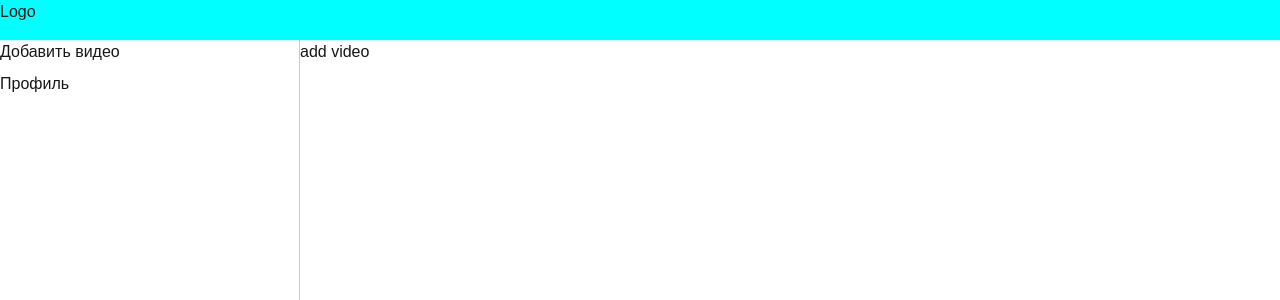
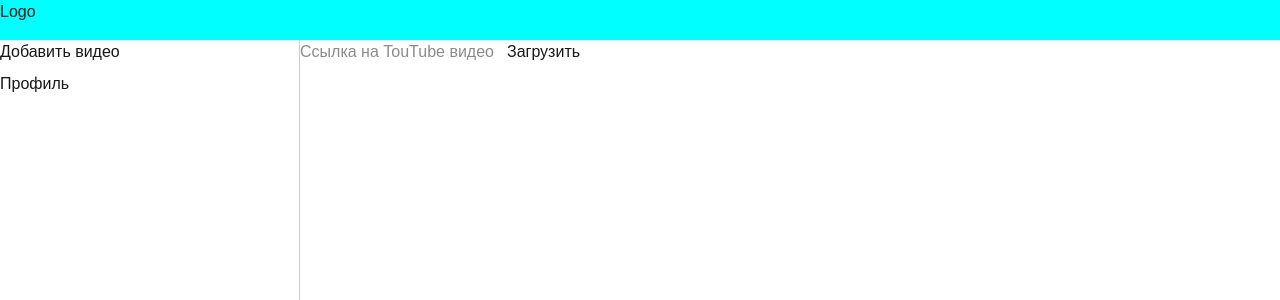
Before and after one commit to Klapatun/youtube-clone, a Next.js app: page /editor/addVideo in a window 1280 px wide. Shown: the top 300 px of the page. Built offline with nearby package versions, Linux system fonts and the light colour scheme.

Commit message:
Добавил парсер, выделил в отдельный клиентский компонент

```diff
--- a/app/editor/addVideo/page.tsx
+++ b/app/editor/addVideo/page.tsx
@@ -1,7 +1,9 @@
-export {addVideoMetadata as metadata} from '../../../src/app/metadatas';
+import { AddVideoPage } from '@/src/pages/AddVideoPage';
+
+export {addVideoMetadata as metadata} from '@/src/app/metadatas';
 
 export default function AddVideo() {
   return (
-    <div>add video</div>
+      <AddVideoPage />
   );
 }
--- /dev/null
+++ b/src/pages/AddVideoPage/AddVideoPage.tsx
@@ -0,0 +1,44 @@
+'use client'
+
+import { youtubeParser } from "@/src/shared/libs/url-parsers";
+import { useState } from "react";
+
+export const AddVideoPage = () => {
+  const [videoId, setVideoId] = useState('');
+
+    return (
+      <div>
+        <form onSubmit={(e) => {
+            e.preventDefault();
+
+            const anyE = e as any;
+            const url = anyE.target.elements[0].value;
+            if(!url) {
+              return;
+            }
+
+            const data = youtubeParser(url as string);
+            if(data?.id) {
+                setVideoId(data.id);
+            }
+        }}>
+          <input type='text' placeholder='Ссылка на TouTube видео' />
+          <button>Загрузить</button>
+        </form>
+        {videoId && (
+          <iframe
+            width="560"
+            height="315"
+            src={`https://www.youtube.com/embed/${videoId}`}
+            title="YouTube video player"
+            frameBorder="0"
+            allow="accelerometer; autoplay; clipboard-write; encrypted-media; gyroscope; picture-in-picture; web-share"
+            referrerPolicy="strict-origin-when-cross-origin"
+            allowFullScreen
+          >
+          </iframe>
+        )}
+
+      </div>
+    )
+}
--- /dev/null
+++ b/src/pages/AddVideoPage/index.ts
@@ -0,0 +1 @@
+export {AddVideoPage} from './AddVideoPage';
--- /dev/null
+++ b/src/shared/libs/url-parsers/index.ts
@@ -0,0 +1 @@
+export {youtubeParser} from './youtubeParser';
--- /dev/null
+++ b/src/shared/libs/url-parsers/youtubeParser.ts
@@ -0,0 +1,98 @@
+interface YouTubeLinkInfo {
+  id: string;
+  type: 'video' | 'short' | 'playlist' | 'channel' | 'unknown';
+  url: string;
+}
+
+/**
+ * Парсит YouTube ссылку и извлекает из неё информацию
+ * @param url - ссылка на YouTube
+ * @returns объект с информацией о ссылке или null, если ссылка невалидная
+ */
+export function youtubeParser(url: string): YouTubeLinkInfo | null {
+  try {
+    const urlObj = new URL(url.trim());
+
+    // Проверяем, что это действительно YouTube
+    const validDomains = [
+      'youtube.com',
+      'www.youtube.com',
+      'm.youtube.com',
+      'music.youtube.com',
+      'youtu.be',
+      'www.youtu.be',
+      'youtube-nocookie.com',
+      'www.youtube-nocookie.com',
+    ];
+
+    if (!validDomains.includes(urlObj.hostname)) {
+      return null;
+    }
+
+    let id = '';
+    let type: YouTubeLinkInfo['type'] = 'unknown';
+
+    // Обработка youtu.be коротких ссылок
+    if (urlObj.hostname === 'youtu.be' || urlObj.hostname === 'www.youtu.be') {
+      const path = urlObj.pathname.slice(1).split('/')[0];
+      if (path) {
+        id = path;
+        type = path.length === 11 ? 'video' : 'unknown';
+      }
+    }
+    // Обработка youtube.com ссылок
+    else {
+      const pathname = urlObj.pathname;
+
+      // Видео (/watch?v=VIDEO_ID)
+      if (pathname === '/watch') {
+        id = urlObj.searchParams.get('v') || '';
+        type = 'video';
+      }
+      // Shorts (/shorts/VIDEO_ID)
+      else if (pathname.startsWith('/shorts/')) {
+        id = pathname.split('/')[2] || '';
+        type = 'short';
+      }
+      // Плейлист (/playlist?list=PLAYLIST_ID)
+      else if (pathname === '/playlist') {
+        id = urlObj.searchParams.get('list') || '';
+        type = 'playlist';
+      }
+      // Канал (/channel/CHANNEL_ID или /c/CHANNEL_NAME или /@USERNAME)
+      else if (
+        pathname.startsWith('/channel/') ||
+        pathname.startsWith('/c/') ||
+        pathname.startsWith('/@')
+      ) {
+        id = pathname.split('/')[1] === '@'
+          ? pathname.slice(2) // для @username
+          : pathname.split('/')[2] || pathname.split('/')[1] || '';
+        type = 'channel';
+      }
+      // Встроенное видео (/embed/VIDEO_ID)
+      else if (pathname.startsWith('/embed/')) {
+        id = pathname.split('/')[2] || '';
+        type = 'video';
+      }
+      // Прямая ссылка на видео (/v/VIDEO_ID)
+      else if (pathname.startsWith('/v/')) {
+        id = pathname.split('/')[2] || '';
+        type = 'video';
+      }
+    }
+
+    // Валидация ID (базовая проверка)
+    if (!id || id.length < 10) {
+      return null;
+    }
+
+    return {
+      id,
+      type,
+      url: url.trim(),
+    };
+  } catch {
+    return null;
+  }
+}
```
Also changed, not shown: src/pages/AddVideoPage/AddVideoPage.module.css (added).
